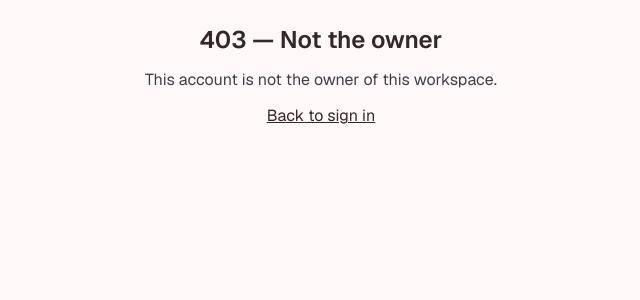
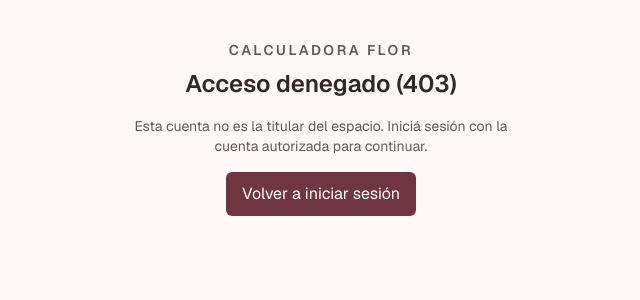
Before and after one commit to ferreyrajesus94-dot/presupuesto-velas, a Next.js app: page /403 in a window 1280 px wide. Shown: the top 300 px of the page, without its empty margins (319-959 px from the left). Built offline with nearby package versions, Linux system fonts and the light colour scheme.

Commit message:
feat(ui): refine public auth screens

```diff
--- a/src/app/403/page.tsx
+++ b/src/app/403/page.tsx
@@ -1,15 +1,26 @@
 import Link from "next/link";
 
-export const metadata = { title: "Access denied" };
+export const metadata = { title: "Acceso denegado" };
 
 export default function ForbiddenPage() {
   return (
-    <main className="flex flex-1 flex-col items-center justify-center gap-3 p-6">
-      <h1 className="text-2xl font-semibold">403 — Not the owner</h1>
-      <p className="text-zinc-700">This account is not the owner of this workspace.</p>
-      <Link href="/sign-in" className="underline">
-        Back to sign in
+    <div className="mx-auto flex w-full max-w-md flex-col items-center justify-center gap-4 bg-canvas px-4 py-10 text-center text-ink">
+      <header className="flex flex-col items-center gap-2">
+        <p className="text-sm font-semibold uppercase tracking-[0.18em] text-ink-muted">
+          Calculadora Flor
+        </p>
+        <h1 className="text-2xl font-semibold text-wrap-balance">Acceso denegado (403)</h1>
+      </header>
+      <p className="text-sm text-ink-muted text-wrap-balance">
+        Esta cuenta no es la titular del espacio. Iniciá sesión con la cuenta autorizada para
+        continuar.
+      </p>
+      <Link
+        href="/sign-in"
+        className="inline-flex min-h-11 items-center rounded-md bg-brand px-4 text-on-brand"
+      >
+        Volver a iniciar sesión
       </Link>
-    </main>
+    </div>
   );
 }
--- a/src/app/sign-in/SignInForm.tsx
+++ b/src/app/sign-in/SignInForm.tsx
@@ -7,50 +7,53 @@ const initial: SignInState = {};
 export function SignInForm() {
   const [state, action, pending] = useActionState(signInAction, initial);
   return (
-    <form action={action} className="flex w-full max-w-sm flex-col gap-4">
+    <form action={action} className="flex w-full flex-col gap-4" aria-describedby="sign-in-help">
       <label className="flex flex-col gap-1">
-        <span>Email</span>
+        <span className="text-sm font-semibold text-ink">Email</span>
         <input
           name="email"
           type="email"
           required
           defaultValue={state.values?.email ?? ""}
           autoComplete="email"
-          className="rounded border px-2 py-1"
+          className="rounded-md border border-border-subtle bg-surface-raised px-3 py-2 text-ink"
         />
         {state.errors?.email?.map((e) => (
-          <p key={e} role="alert" className="text-sm text-red-700">
+          <p key={e} role="alert" className="text-sm text-status-danger">
             {e}
           </p>
         ))}
       </label>
       <label className="flex flex-col gap-1">
-        <span>Password</span>
+        <span className="text-sm font-semibold text-ink">Contraseña</span>
         <input
           name="password"
           type="password"
           required
           autoComplete="current-password"
-          className="rounded border px-2 py-1"
+          className="rounded-md border border-border-subtle bg-surface-raised px-3 py-2 text-ink"
         />
         {state.errors?.password?.map((e) => (
-          <p key={e} role="alert" className="text-sm text-red-700">
+          <p key={e} role="alert" className="text-sm text-status-danger">
             {e}
           </p>
         ))}
       </label>
       {state.errors?._form?.map((e) => (
-        <p key={e} role="alert" className="text-sm text-red-700">
+        <p key={e} role="alert" className="text-sm text-status-danger">
           {e}
         </p>
       ))}
       <button
         type="submit"
         disabled={pending}
-        className="rounded bg-zinc-900 px-3 py-1.5 text-white disabled:opacity-60"
+        className="inline-flex items-center justify-center rounded-md bg-brand px-4 text-on-brand disabled:opacity-60"
       >
-        {pending ? "Signing in…" : "Sign in"}
+        {pending ? "Iniciando sesión…" : "Iniciar sesión"}
       </button>
+      <p id="sign-in-help" className="text-xs text-ink-muted">
+        Inicio de sesión seguro con Neon Auth.
+      </p>
     </form>
   );
 }
--- a/src/app/sign-in/page.tsx
+++ b/src/app/sign-in/page.tsx
@@ -1,12 +1,22 @@
 import { SignInForm } from "./SignInForm";
 
-export const metadata = { title: "Sign in" };
+export const metadata = { title: "Iniciar sesión" };
 
 export default function SignInPage() {
   return (
-    <main className="flex flex-1 flex-col items-center justify-center gap-4 p-6">
-      <h1 className="text-2xl font-semibold">Sign in</h1>
-      <SignInForm />
-    </main>
+    <div className="mx-auto flex w-full max-w-md flex-col items-center justify-center gap-6 bg-canvas px-4 py-10 text-ink">
+      <header className="flex flex-col items-center gap-2 text-center">
+        <p className="text-sm font-semibold uppercase tracking-[0.18em] text-ink-muted">
+          Calculadora Flor
+        </p>
+        <h1 className="text-2xl font-semibold text-wrap-balance">Iniciar sesión</h1>
+        <p className="text-sm text-ink-muted text-wrap-balance">
+          Accedé con tu cuenta autorizada para ver materiales, recetas y cotizaciones.
+        </p>
+      </header>
+      <div className="w-full rounded-2xl border border-border-subtle bg-surface p-6 shadow-sm">
+        <SignInForm />
+      </div>
+    </div>
   );
 }
```
Also changed, not shown: 1 other file (tests, documents, lock files or other folders).
